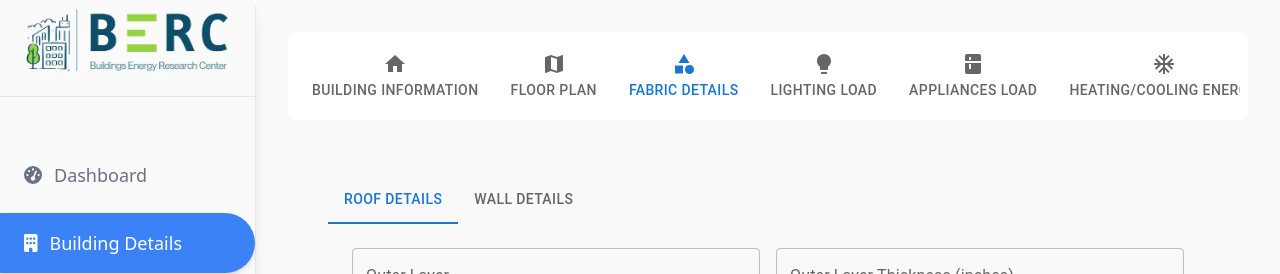
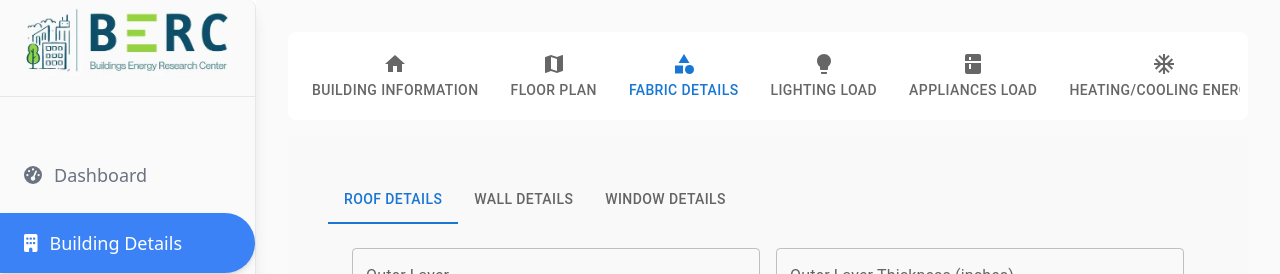
Before and after one commit to mianfarooqazam/building-performance-database, a React (Vite) app: page /building-details in a window 1280 px wide. Both pictures are taken after a click on the tab "FABRIC DETAILS". Shown: the top 274 px of the page. Built offline with nearby package versions, Linux system fonts and the light colour scheme.

Commit message:
Tab added to fabric details

```diff
--- a/src/pages/tabs/FabricDetails.jsx
+++ b/src/pages/tabs/FabricDetails.jsx
@@ -2,6 +2,7 @@ import { useState } from "react";
 import { Box, Tabs, Tab } from "@mui/material";
 import RoofFabricDetails from "../tabs/fabricDetails/RoofFabricDetails";
 import WallFarbricDetails from "../tabs/fabricDetails/WallFabricDetails";
+import WindowFarbricDetails from "../tabs/fabricDetails/WallFabricDetails";
 
 function FabricDetails() {
   const [selectedTab, setSelectedTab] = useState(0);
@@ -15,9 +16,11 @@ function FabricDetails() {
       <Tabs value={selectedTab} onChange={handleTabChange}>
         <Tab label="Roof Details" />
         <Tab label="Wall Details" />
+        <Tab label="Window Details" />
       </Tabs>
       {selectedTab === 0 && <RoofFabricDetails />}
       {selectedTab === 1 && <WallFarbricDetails />}
+      {selectedTab === 2 && <WindowFarbricDetails />}
     </Box>
   );
 }
```
Also changed, not shown: src/pages/tabs/fabricDetails/RoofFabricDetails.jsx (+8 -2 lines), src/pages/tabs/fabricDetails/WindowFabricDetails.jsx (added).
